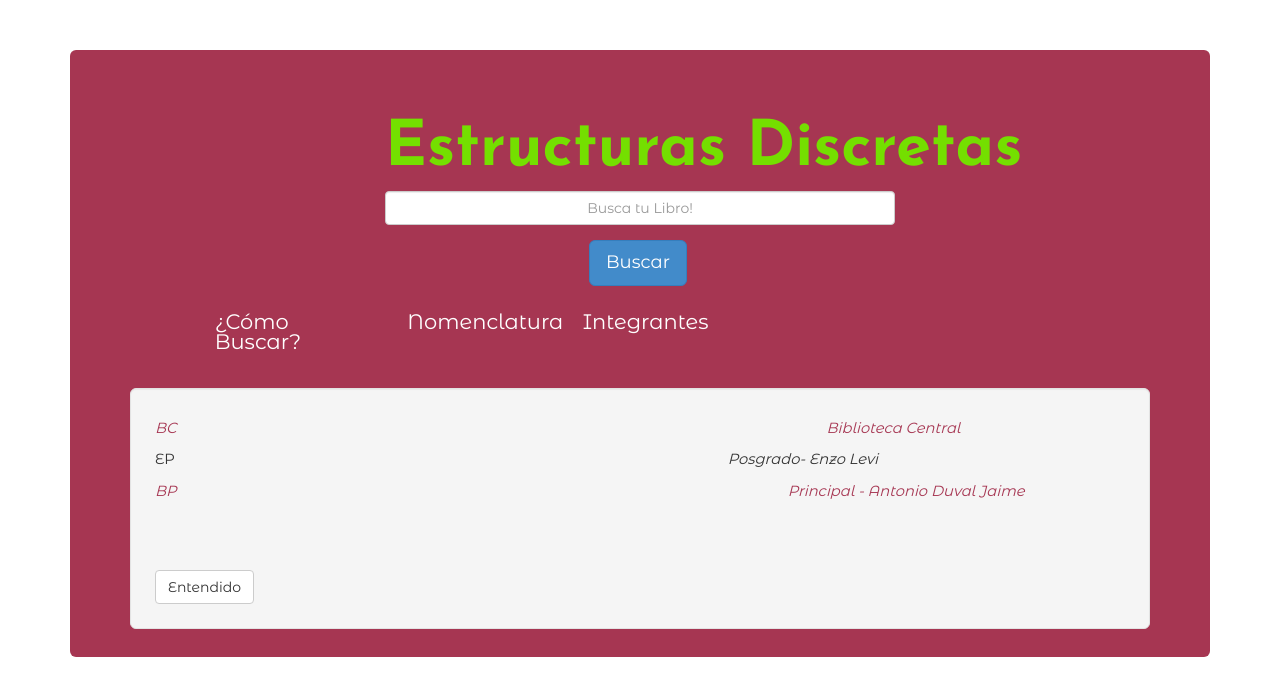
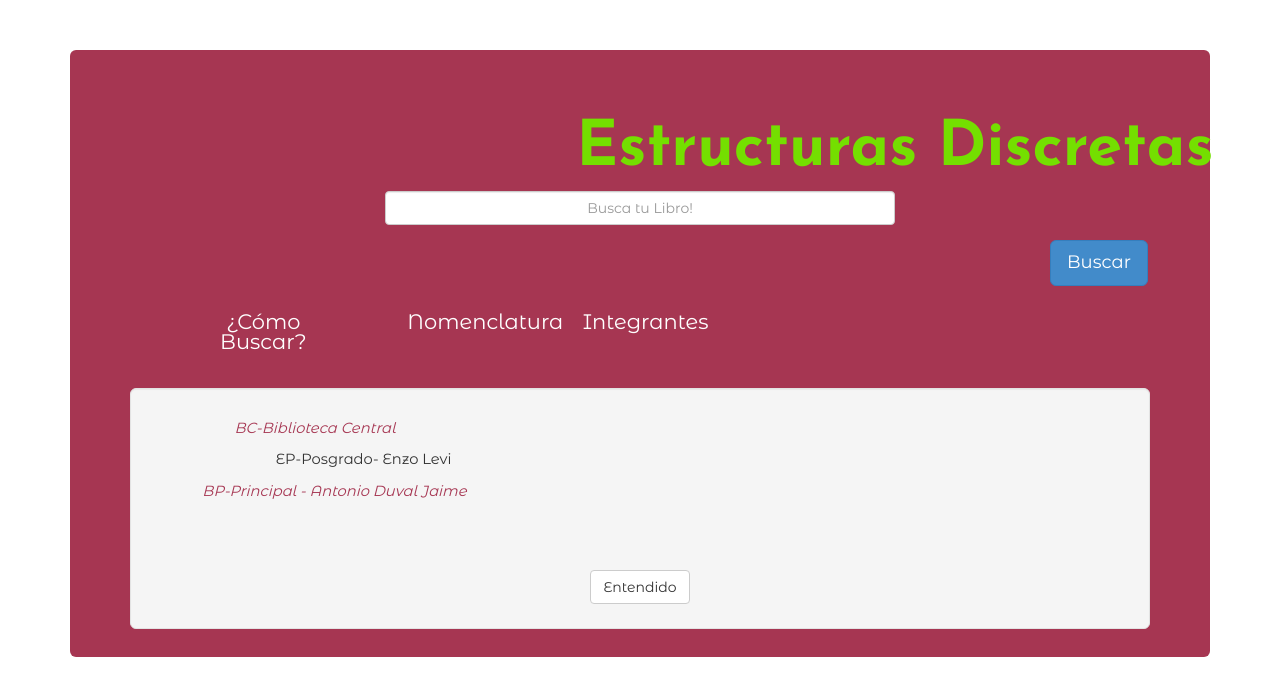
Before and after one commit to rsanabria/ediscretas, a website: page public/index.html in a window 1280 px wide. Both pictures are taken after a click on the link "Nomenclatura". Shown: the top 696 px of the page. Drawn offline with Linux system fonts and the light colour scheme; no server answers.

Commit message:
Cambios casi Finales

```diff
--- a/public/js/controllers/main.js
+++ b/public/js/controllers/main.js
@@ -31,7 +31,7 @@ angular.module('appController', [])
             $scope.isCollapsed = false;
             $scope.contenido = ["Ramírez Sánchez Juan", " N.L 31"];
             $scope.contenido2 = ["Sanabria del Campo Carlos Rodrigo", "N.l. 37"];
-            $scope.contenido3 = ["Rubi Carolina Trejo Mercado", "NL: 41"];
+            $scope.contenido3 = ["Trejo Mercado Rubi Carolina", "NL: 41"];
             $scope.contenido4 = [" Valle Juarez Pedro Angel", "NL: 43"];
             $scope.contenido5 = ["Varela González Víctor Hugo", "N.L. 44"];
             $scope.contenido6 = [];
@@ -39,10 +39,10 @@ angular.module('appController', [])
 
         $scope.Nomen = function () {
             $scope.isCollapsed = false;
-            $scope.contenido = ["BC", "Biblioteca Central"];
-            $scope.contenido2 = ["EP", "Posgrado- Enzo Levi"];
-            $scope.contenido3 = ["BP", "Principal - Antonio Duval Jaime"];
-            $scope.contenido4 = ["DCB", "Anexo - Enrique Rivero Borrell "]
+            $scope.contenido = ["BC-Biblioteca Central"];
+            $scope.contenido2 = ["EP-Posgrado- Enzo Levi"];
+            $scope.contenido3 = ["BP-Principal - Antonio Duval Jaime"];
+            $scope.contenido4 = ["DCB-Anexo - Enrique Rivero Borrell "]
             $scope.contenido4 = [];
             $scope.contenido5 = [];
             $scope.contenido6 = [];
--- a/public/partials/libros.html
+++ b/public/partials/libros.html
@@ -26,7 +26,7 @@
             <br>
             <i style="color:#A63652;">{{contenido3[0]}}</i><i style="margin-left:63%; color:#A63652;">{{contenido3[1]}}</i>
             <br>
-             {{contenido4[0]}}<i style="margin-left:63%;">{{contenido4[1]}}</i>
+             {{contenido4[0]}}<i style="margin-left:66%;">{{contenido4[1]}}</i>
            <br>
              <i style="color:#A63652;">{{contenido5[0]}}</i><i style="margin-left:63%; color:#A63652;">{{contenido5[1]}}</i>
 
--- a/public/stylesheets/general.css
+++ b/public/stylesheets/general.css
@@ -8,13 +8,14 @@ div.jumbotron > h1{
 div.jumbotron {
       font-family: 'Montserrat Alternates';
 background-color: #A63652;
+    text-align: center;
 }
 div.jumbotron > h1{
 
     font-family: 'Josefin Sans',bold;
     color: #74DF00;
-    position: relative;
-    left: 25%;
+/*    position: relative;
+    left: 25%;*/
 }
 div.jumbotron > div.form-group{
     width: 50%;
```
